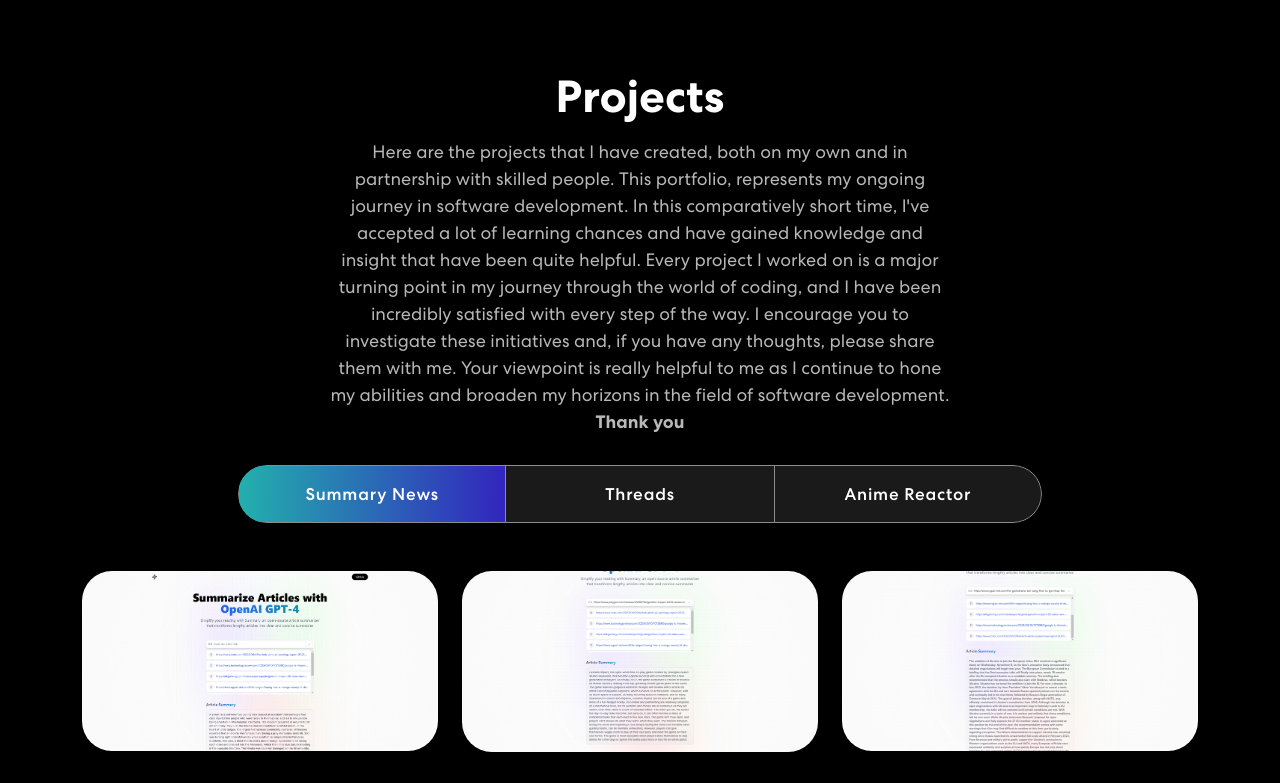
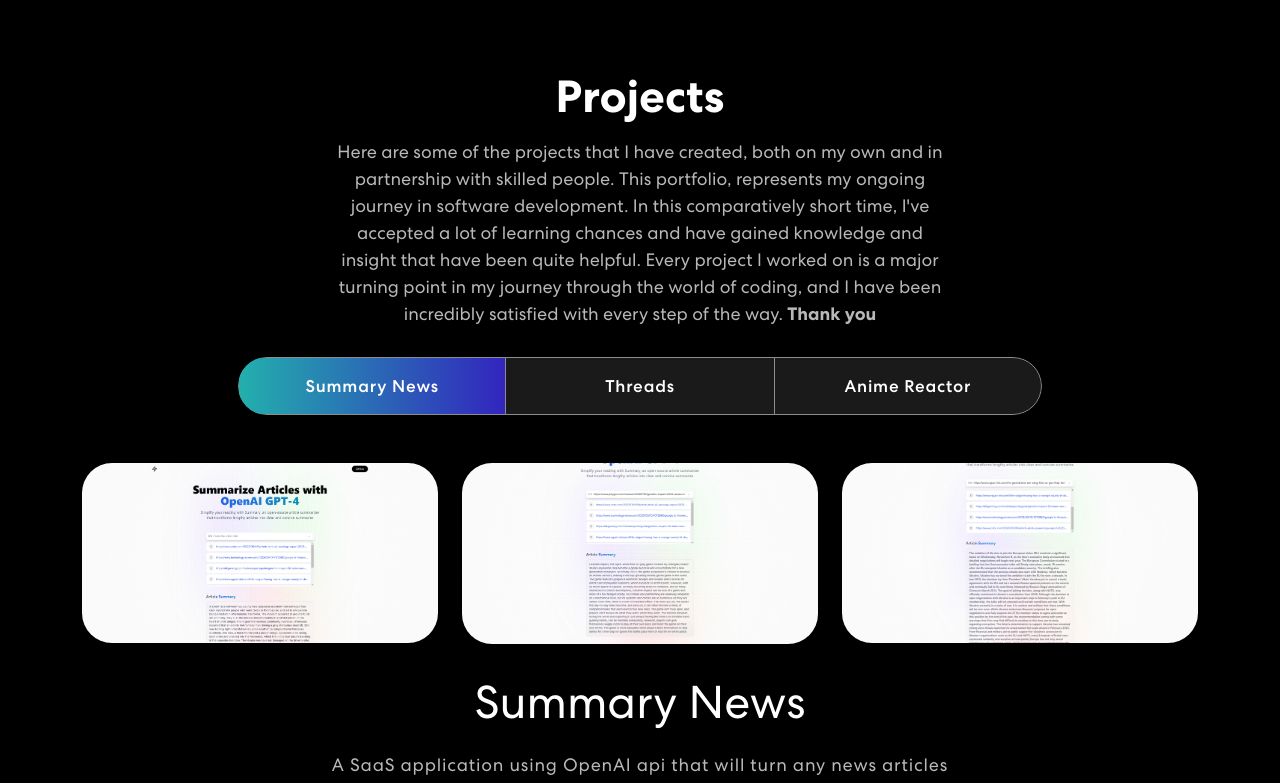
Before and after one commit to jtran714/portfoliojordan, a React (Create React App) app: page / in a window 1280 px wide. Shown: the part 1140-1923 px from the top of the page. Built offline with nearby package versions, Linux system fonts and the light colour scheme.

Commit message:
fixed projectsjsx

```diff
--- a/src/components/Projects.jsx
+++ b/src/components/Projects.jsx
@@ -89,7 +89,7 @@ export const Projects = () => {
                 >
                   <h2>Projects</h2>
                   <p style={{letterSpacing: 'normal'}}>
-                    Here are the projects that I have created,
+                    Here are some of the projects that I have created,
                     both on my own and in partnership with skilled people. This
                     portfolio, represents my ongoing journey in software
                     development. In this comparatively short time, I've accepted
@@ -97,11 +97,7 @@ export const Projects = () => {
                     insight that have been quite helpful. Every project I worked
                     on is a major turning point in my journey through the world
                     of coding, and I have been incredibly satisfied with every
-                    step of the way. I encourage you to investigate
-                    these initiatives and, if you have any thoughts, please
-                    share them with me. Your viewpoint is really helpful to me as I
-                    continue to hone my abilities and broaden my horizons in the
-                    field of software development.
+                    step of the way.
                     {' '}
                     <b style={{letterSpacing: 'normal'}}>Thank you</b>
                   </p>
```
